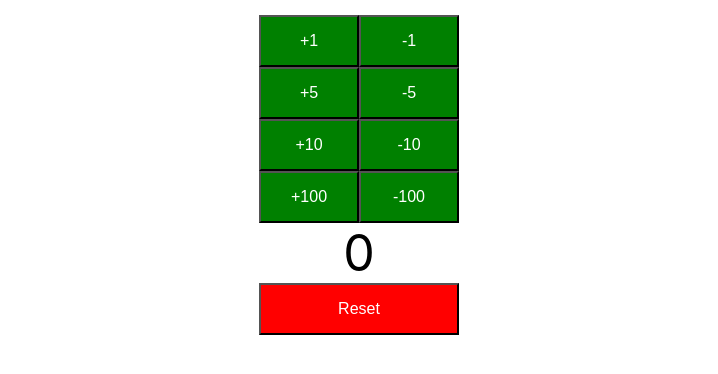
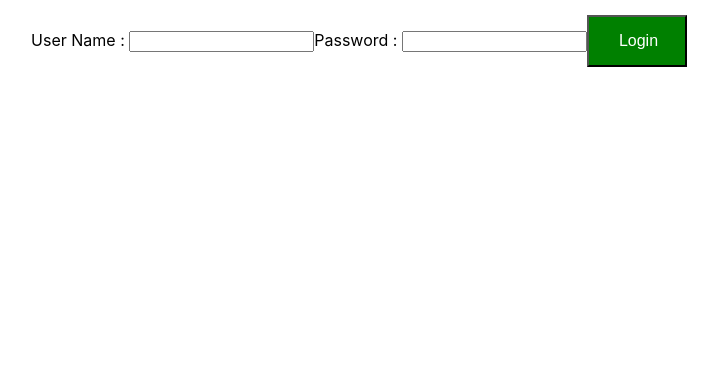
Before and after one commit to AkashKamble7850/ToDoManagement, a React (Create React App) app in the folder to-do/: page / in a window 1280 px wide. Shown: the top 374 px of the page, without its empty margins (281-999 px from the left). Built offline with nearby package versions, Linux system fonts and the light colour scheme.

Commit message:
Login Component Created

```diff
--- a/to-do/src/App.js
+++ b/to-do/src/App.js
@@ -2,13 +2,14 @@
 import logo from './logo.svg';
 import './App.css';
 import Counter from './components/counter/Counter';
-
+import TodoApp from './components/todo/TodoApp';
 
 class App extends Component {
   render() {
     return (
       <div className="App">
-      <Counter />
+      {/* <Counter /> */}
+      <TodoApp/>
       </div>
     );
   }
--- /dev/null
+++ b/to-do/src/components/todo/TodoApp.jsx
@@ -0,0 +1,30 @@
+import React, {Component} from "react";
+
+export default class TodoApp extends Component {
+
+    render () {
+
+        return(
+
+            <div className="TodoApp">
+                <LoginComponent />
+            </div>
+        )
+    }
+}
+
+
+class LoginComponent extends Component {
+
+    render () {
+
+        return(
+
+            <div className="LoginComponent">
+                User Name : <input type="text" name="UserName" />
+                Password : <input type= "password" name="Password"/>
+                <button>Login</button>
+            </div>
+        )
+    }
+}
```
